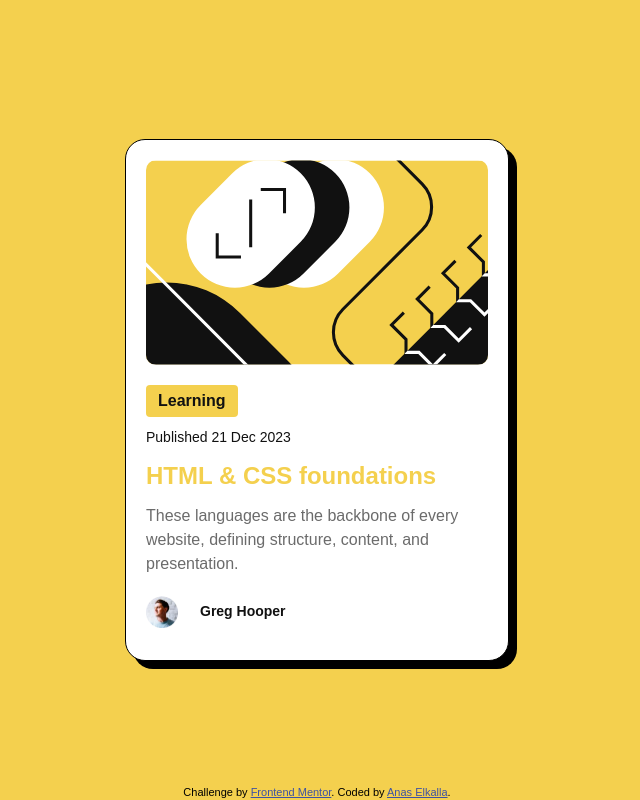
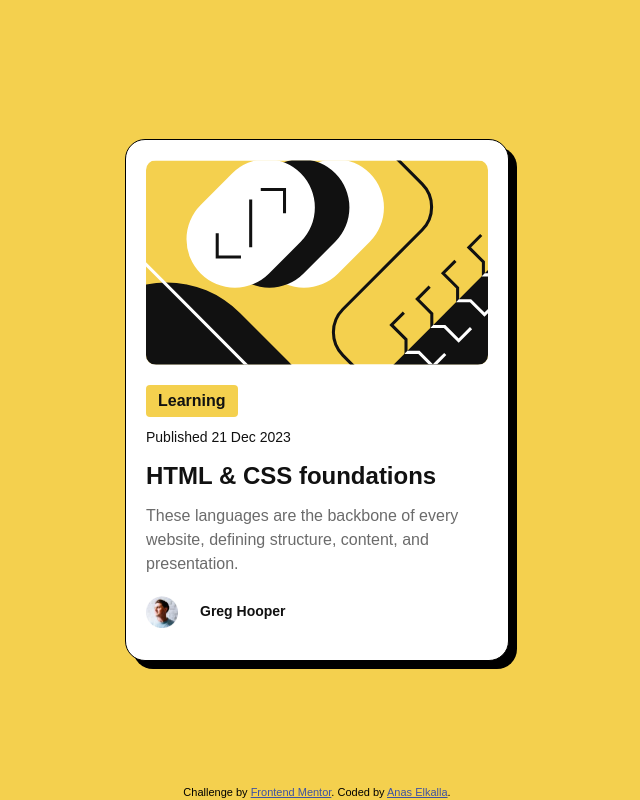
Before and after one commit to AnasElkalla/Blog-preview-card, a plain HTML site: page index.html in a window 1280 px wide. Shown: the whole page, without its empty margins (323-963 px from the left). Drawn offline with Linux system fonts and the light colour scheme; a web font is replaced by a local one.

Commit message:
Add files via upload

```diff
--- a/style.css
+++ b/style.css
@@ -67,10 +67,13 @@ q {
   font-size: var(--font-size-sm);
 }
 h1 {
-  color: var(--yellow);
+  color: var(--gray-950);
   font-size: var(--font-size-lg);
 }
-
+h1:hover {
+  color: var(--yellow);
+  cursor: pointer;
+}
 .description {
   color: var(--gray-500);
   font-size: var(--font-size-md);
```
